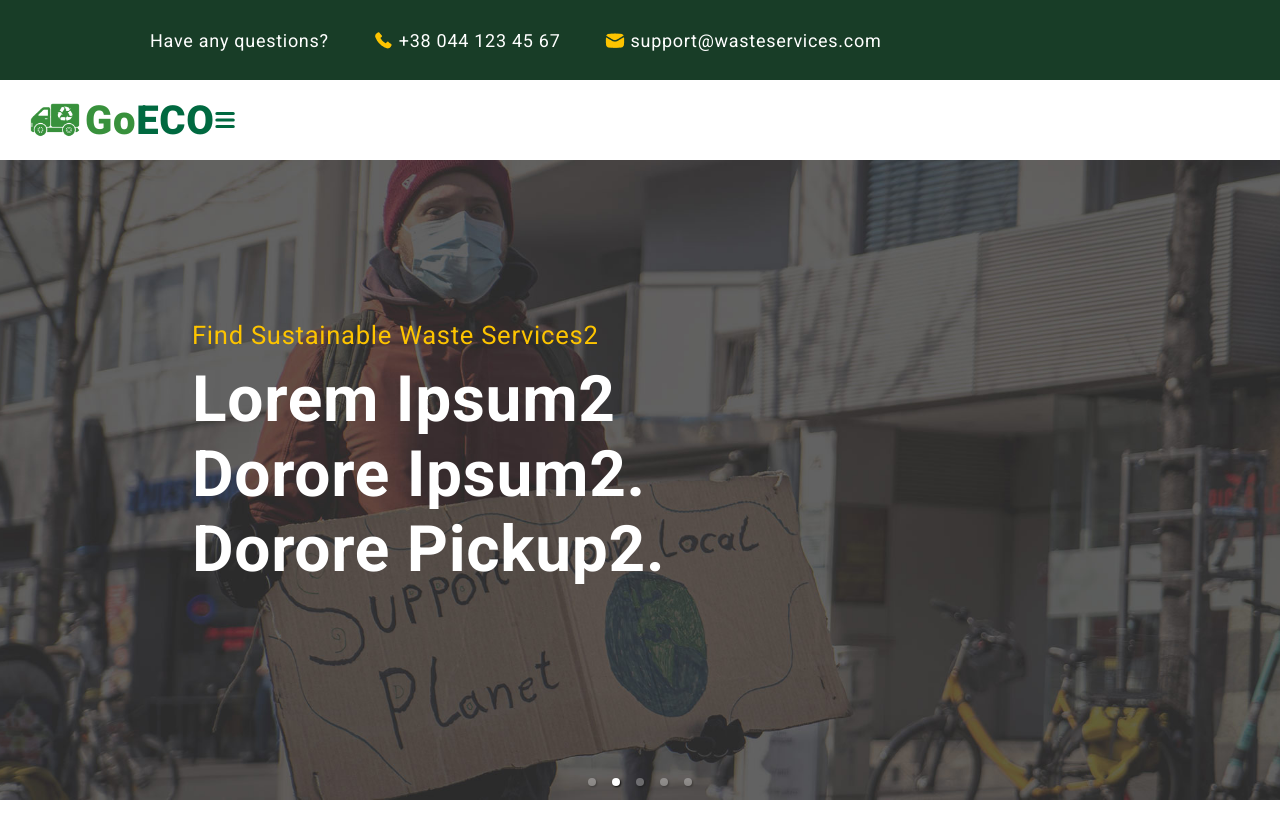
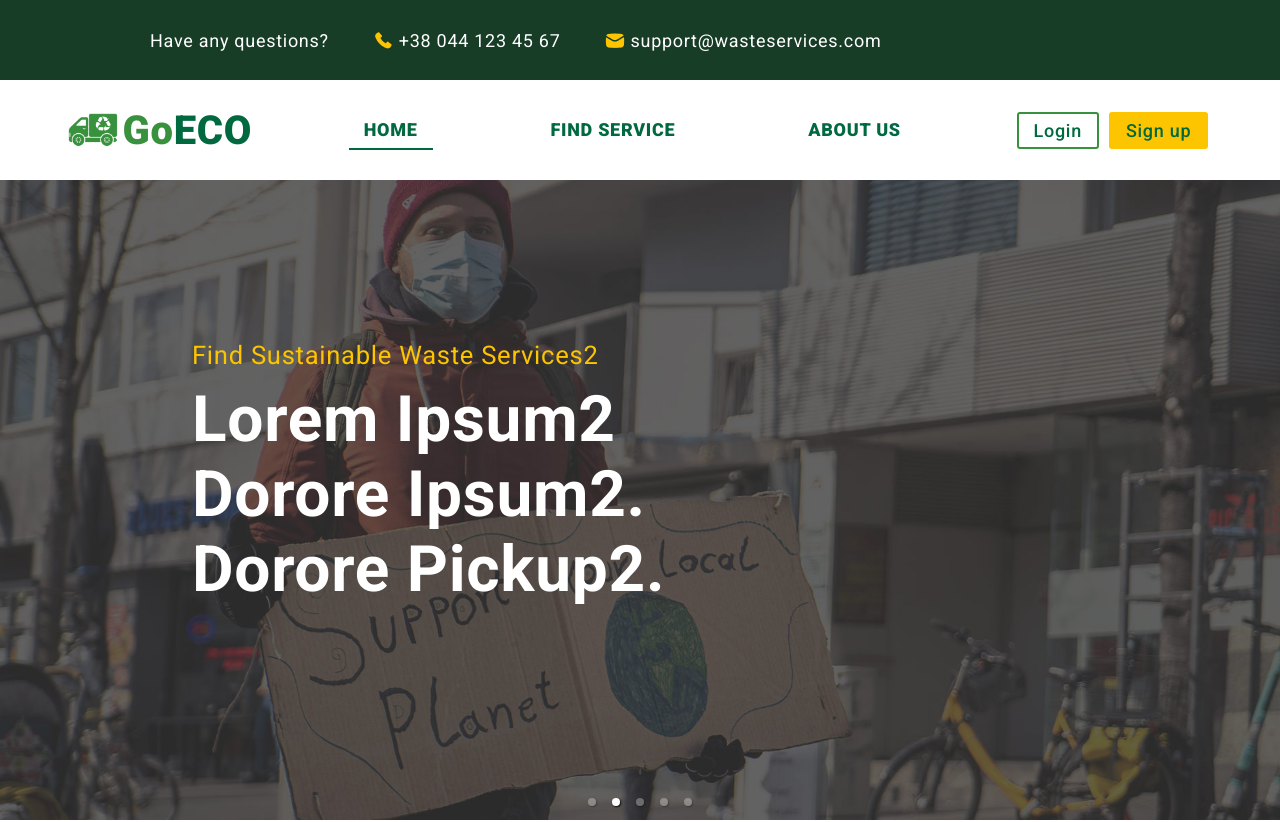
Before and after one commit to dreamkaman/react-sorting-waste, a React (Create React App) app: page / in a window 1280 px wide. Shown: the top 822 px of the page. Built offline with nearby package versions, Linux system fonts and the light colour scheme; the HTML template or start-up script is replaced by a standard one.

Commit message:
Add corrections to the header's style

```diff
--- a/src/index.css
+++ b/src/index.css
@@ -67,6 +67,8 @@ html {
 
 button {
   display: block;
+  padding: 0;
+  cursor: pointer;
 }
 
 nav {
@@ -88,7 +90,7 @@ nav {
 /* ================================Containers =========================================*/
 @media screen and (min-width: 320px) {
   .container {
-    max-width: 480px;
+    max-width: 640px;
     margin-left: auto;
     margin-right: auto;
     padding-left: 15px;
--- a/src/modules/Header/Header.jsx
+++ b/src/modules/Header/Header.jsx
@@ -79,7 +79,7 @@ const Header = () => {
               </NavLink>
             </li>
           </ul>
-          {isLoggined ? null : authButtons}
+          <div className={s.authButtonsWrapper}>{isLoggined ? null : authButtons}</div>
         </nav>
       </div>
     </header>
--- a/src/modules/Header/Header.module.scss
+++ b/src/modules/Header/Header.module.scss
@@ -58,10 +58,9 @@
 //==================================Navigation menu==============================================
 .navigation {
   display: flex;
-  width: 100%;
-  min-height: 80px;
+  min-height: 60px;
   align-items: center;
-  justify-content: flex-start;
+  justify-content: space-between;
 }
 
 .logoLink {
@@ -71,7 +70,7 @@
 }
 
 .logo {
-  width: 50px;
+  width: 40px;
 }
 
 .txtGo {
@@ -80,7 +79,7 @@
 }
 
 .txtEco {
-  font-size: 40px;
+  font-size: 30px;
   font-weight: 900;
 }
 
@@ -92,13 +91,9 @@
   display: none;
 }
 
-// .isActive {
-//   border-bottom: 2px solid var(--font-main-color);
-// }
-
-// .navLink {
-//   border-bottom: 2px solid transparent;
-// }
+.authButtonsWrapper {
+  display: none;
+}
 
 @media screen and (min-width: 320px) {
   .contacts {
@@ -131,102 +126,6 @@
     background-repeat: no-repeat;
     background-position: center;
   }
-
-  // .navigation {
-  //   display: flex;
-  //   width: 100%;
-  //   min-height: 120px;
-  //   align-items: center;
-  //   justify-content: flex-start;
-  // }
-  // .logoLink {
-  //   display: flex;
-  //   align-items: center;
-  //   justify-content: space-between;
-  // }
-
-  // .logo {
-  //   width: 50px;
-  // }
-
-  // .txtGo {
-  //   color: var(--font-secondary-color);
-  //   margin-left: 5px;
-  // }
-
-  // .txtEco {
-  //   font-size: 40px;
-  //   font-weight: 900;
-  // }
-
-  // .menu {
-  //   display: flex;
-  //   align-items: center;
-  //   justify-content: space-around;
-
-  //   width: 40%;
-  // }
-
-  // .menuItem a {
-  //   display: inline-block;
-  //   min-width: max-content;
-  //   padding: 10px 25px;
-  //   text-transform: uppercase;
-  //   font-weight: 900;
-  // }
-
-  // .menuItem a:hover {
-  //   color: var(--font-light-color);
-  //   background-color: var(--font-main-color);
-  // }
-
-  // .authList {
-  //   display: flex;
-  //   align-items: center;
-  //   justify-content: center;
-
-  //   font-weight: 500;
-  // }
-
-  // .authListItem:not(:last-child) {
-  //   margin-right: 10px;
-  // }
-
-  // .loginLink,
-  // .signupLink {
-  //   display: inline-block;
-
-  //   padding: 8px 25px;
-  //   border-radius: 3px;
-  //   min-width: max-content;
-  // }
-
-  // .loginLink {
-  //   border: 2px solid var(--font-secondary-color);
-  // }
-
-  // .loginLink:hover {
-  //   background-color: var(--font-third-color);
-  //   border-color: transparent;
-  // }
-
-  // .signupLink {
-  //   border: 2px solid transparent;
-  //   background-color: var(--font-third-color);
-  // }
-
-  // .signupLink:hover {
-  //   background-color: transparent;
-  //   border-color: var(--font-secondary-color);
-  // }
-
-  // .isActive {
-  //   border-bottom: 2px solid var(--font-main-color);
-  // }
-
-  // .navLink {
-  //   border-bottom: 2px solid transparent;
-  // }
 }
 
 @media screen and (min-width: 768px) {
@@ -269,101 +168,86 @@
     background-position: center;
   }
 
-  // .navigation {
-  //   display: flex;
-  //   width: 100%;
-  //   min-height: 120px;
-  //   align-items: center;
-  //   justify-content: flex-start;
-  // }
-  // .logoLink {
-  //   display: flex;
-  //   align-items: center;
-  //   justify-content: space-between;
-  // }
+  //==========================Navigation menu==========================
+  .navigation {
+    min-height: 80px;
+    justify-content: space-around;
+  }
 
-  // .logo {
-  //   width: 50px;
-  // }
+  .menu {
+    display: flex;
+    align-items: center;
+    justify-content: space-around;
 
-  // .txtGo {
-  //   color: var(--font-secondary-color);
-  //   margin-left: 5px;
-  // }
+    min-width: 50%;
+  }
 
-  // .txtEco {
-  //   font-size: 40px;
-  //   font-weight: 900;
-  // }
+  .menuItem a {
+    display: inline-block;
+    min-width: max-content;
+    padding: 8px 15px;
+    font-size: 12px;
+    text-transform: uppercase;
+    font-weight: 900;
+  }
 
-  // .menu {
-  //   display: flex;
-  //   align-items: center;
-  //   justify-content: space-around;
+  .menuItem a:hover {
+    color: var(--font-light-color);
+    background-color: var(--font-main-color);
+  }
 
-  //   width: 40%;
-  // }
+  .authButtonsWrapper {
+    display: block;
+    width: 170px;
+  }
 
-  // .menuItem a {
-  //   display: inline-block;
-  //   min-width: max-content;
-  //   padding: 10px 25px;
-  //   text-transform: uppercase;
-  //   font-weight: 900;
-  // }
+  .authList {
+    display: flex;
+    align-items: center;
+    justify-content: center;
+    font-size: 12px;
+    font-weight: 500;
+  }
 
-  // .menuItem a:hover {
-  //   color: var(--font-light-color);
-  //   background-color: var(--font-main-color);
-  // }
+  .authListItem:not(:last-child) {
+    margin-right: 10px;
+  }
 
-  // .authList {
-  //   display: flex;
-  //   align-items: center;
-  //   justify-content: center;
+  .loginLink,
+  .signupLink {
+    display: inline-block;
 
-  //   font-weight: 500;
-  // }
+    padding: 6px 15px;
+    border-radius: 3px;
+    min-width: max-content;
+  }
 
-  // .authListItem:not(:last-child) {
-  //   margin-right: 10px;
-  // }
+  .loginLink {
+    border: 2px solid var(--font-secondary-color);
+  }
 
-  // .loginLink,
-  // .signupLink {
-  //   display: inline-block;
+  .loginLink:hover {
+    background-color: var(--font-third-color);
+    border-color: transparent;
+  }
 
-  //   padding: 8px 25px;
-  //   border-radius: 3px;
-  //   min-width: max-content;
-  // }
+  .signupLink {
+    border: 2px solid transparent;
+    background-color: var(--font-third-color);
+  }
 
-  // .loginLink {
-  //   border: 2px solid var(--font-secondary-color);
-  // }
+  .signupLink:hover {
+    background-color: transparent;
+    border-color: var(--font-secondary-color);
+  }
 
-  // .loginLink:hover {
-  //   background-color: var(--font-third-color);
-  //   border-color: transparent;
-  // }
+  .isActive {
+    border-bottom: 2px solid var(--font-main-color);
+  }
 
-  // .signupLink {
-  //   border: 2px solid transparent;
-  //   background-color: var(--font-third-color);
-  // }
-
-  // .signupLink:hover {
-  //   background-color: transparent;
-  //   border-color: var(--font-secondary-color);
-  // }
-
-  // .isActive {
-  //   border-bottom: 2px solid var(--font-main-color);
-  // }
-
-  // .navLink {
-  //   border-bottom: 2px solid transparent;
-  // }
+  .navLink {
+    border-bottom: 2px solid transparent;
+  }
 }
 
 @media screen and (min-width: 1025px) {
@@ -415,104 +299,32 @@
     background-repeat: no-repeat;
     background-position: center;
   }
+  //=================================Navigation menu=============================
+  .navigation {
+    min-height: 100px;
+  }
 
-  // .navigation {
-  //   display: flex;
-  //   width: 100%;
-  //   min-height: 120px;
-  //   align-items: center;
-  //   justify-content: flex-start;
-  // }
-  // .logoLink {
-  //   display: flex;
-  //   align-items: center;
-  //   justify-content: space-between;
-  // }
+  .logo {
+    width: 50px;
+  }
 
-  // .logo {
-  //   width: 50px;
-  // }
+  .txtEco {
+    font-size: 40px;
+  }
 
-  // .txtGo {
-  //   color: var(--font-secondary-color);
-  //   margin-left: 5px;
-  // }
+  .menuItem:not(:last-child) {
+    margin-right: 60px;
+  }
 
-  // .txtEco {
-  //   font-size: 40px;
-  //   font-weight: 900;
-  // }
+  .menuItem a {
+    font-size: 18px;
+  }
 
-  // .menu {
-  //   display: flex;
-  //   align-items: center;
-  //   justify-content: space-around;
+  .authButtonsWrapper {
+    width: 200px;
+  }
 
-  //   width: 40%;
-  // }
-
-  // .menuItem:not(:last-child) {
-  //   margin-right: 60px;
-  // }
-
-  // .menuItem a {
-  //   display: inline-block;
-  //   min-width: max-content;
-  //   padding: 10px 25px;
-  //   text-transform: uppercase;
-  //   font-weight: 900;
-  // }
-
-  // .menuItem a:hover {
-  //   color: var(--font-light-color);
-  //   background-color: var(--font-main-color);
-  // }
-
-  // .authList {
-  //   display: flex;
-  //   align-items: center;
-  //   justify-content: center;
-
-  //   font-weight: 500;
-  // }
-
-  // .authListItem:not(:last-child) {
-  //   margin-right: 10px;
-  // }
-
-  // .loginLink,
-  // .signupLink {
-  //   display: inline-block;
-
-  //   padding: 8px 25px;
-  //   border-radius: 3px;
-  //   min-width: max-content;
-  // }
-
-  // .loginLink {
-  //   border: 2px solid var(--font-secondary-color);
-  // }
-
-  // .loginLink:hover {
-  //   background-color: var(--font-third-color);
-  //   border-color: transparent;
-  // }
-
-  // .signupLink {
-  //   border: 2px solid transparent;
-  //   background-color: var(--font-third-color);
-  // }
-
-  // .signupLink:hover {
-  //   background-color: transparent;
-  //   border-color: var(--font-secondary-color);
-  // }
-
-  // .isActive {
-  //   border-bottom: 2px solid var(--font-main-color);
-  // }
-
-  // .navLink {
-  //   border-bottom: 2px solid transparent;
-  // }
+  .authList {
+    font-size: 18px;
+  }
 }
--- a/src/shared/components/Burger/Burger.jsx
+++ b/src/shared/components/Burger/Burger.jsx
@@ -2,10 +2,11 @@ import GetSvg from '../GetSvg';
 import s from './Burger.module.scss';
 
 const Burger = () => {
-  // return <button className={s.burger}>
-  //   <GetSvg({'burger', 10, 10}) />
-  // </button>;
-  return <GetSvg name="icon-burger" className={s.icon} />;
+  return (
+    <button className={s.burger}>
+      <GetSvg name="icon-burger" className={s.icon} />
+    </button>
+  );
 };
 
 export default Burger;
--- a/src/shared/components/Burger/Burger.module.scss
+++ b/src/shared/components/Burger/Burger.module.scss
@@ -1,4 +1,10 @@
 .burger {
+  display: flex;
+  align-items: center;
+  justify-content: center;
+  padding: 3px;
+  background-color: transparent;
+  border: none;
 }
 
 .icon {
@@ -6,3 +12,14 @@
   width: 20px;
   height: 20px;
 }
+@media screen and (min-width: 768px) {
+  .burger {
+    display: none;
+  }
+}
+
+@media screen and (min-width: 1025px) {
+  .burger {
+    display: none;
+  }
+}
```
